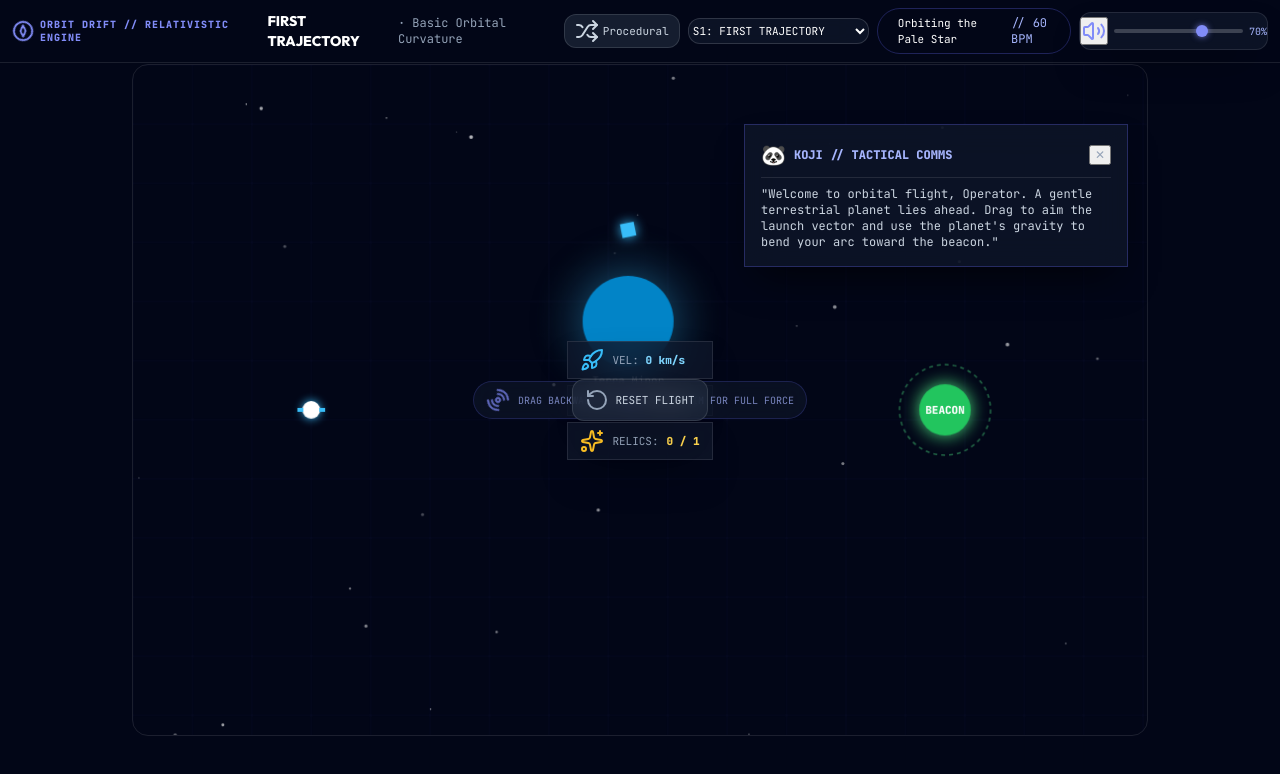
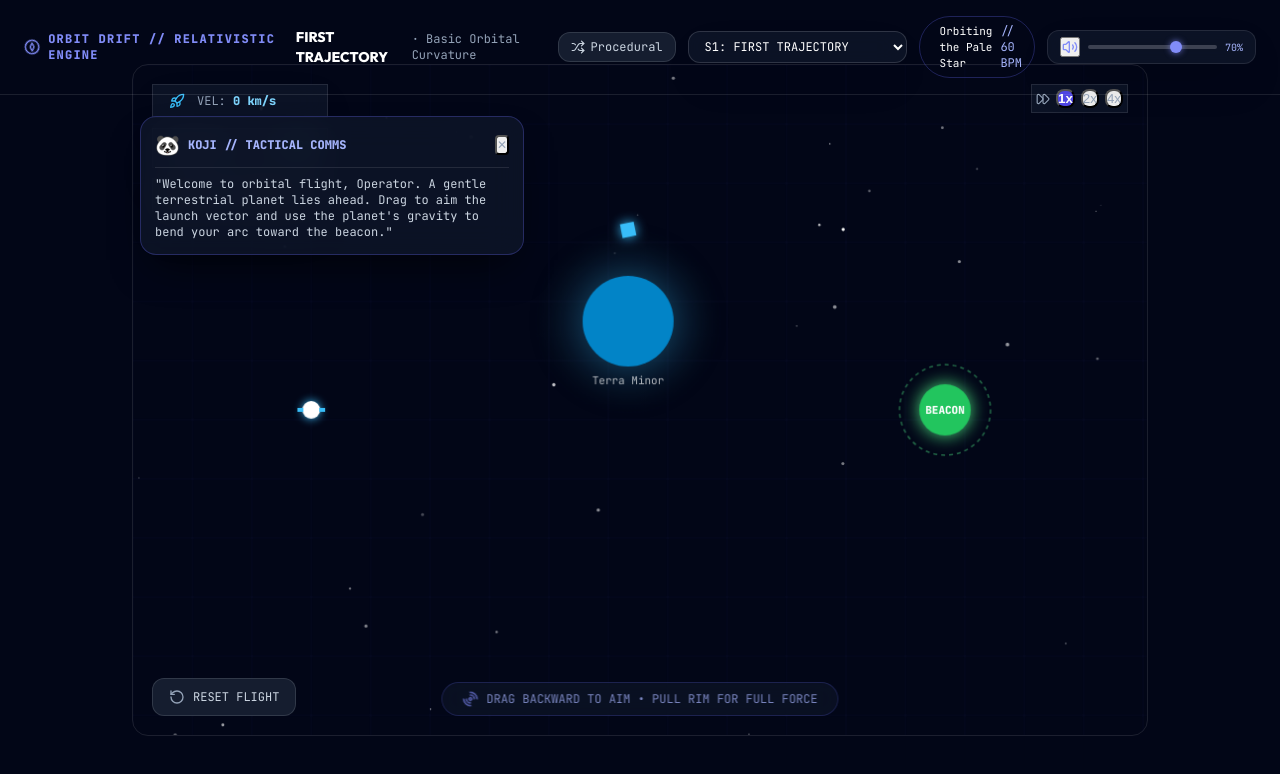
Before and after one commit to AnuraagGRao/orbital-gravity, a React (Vite) app: page / in a window 1280 px wide. Shown: the top 774 px of the page. Built offline with nearby package versions, Linux system fonts and the light colour scheme; the HTML template or start-up script is replaced by a standard one.

Commit message:
fix(mobile): resolve HUD overlap, add missing responsive insets/breakpoints, expand mobile touch slingshot grab radius

```diff
--- a/src/App.tsx
+++ b/src/App.tsx
@@ -230,14 +230,14 @@ export default function App() {
       </header>
 
       {/* ── Main Canvas Stage ─────────────────────────────────────────────────── */}
-      <div className="relative w-full max-w-[1024px] aspect-[1024/680] flex items-center justify-center p-1 sm:p-2 touch-none">
+      <div className="relative w-full max-w-[1024px] max-h-[calc(100vh-60px)] aspect-[1024/680] flex items-center justify-center p-1 sm:p-2 touch-none select-none">
         <canvas
           ref={canvasRef}
           className="w-full h-full rounded-2xl border border-white/10 shadow-[0_0_60px_rgba(15,23,42,0.8)] cursor-crosshair touch-none"
         />
 
         {/* ── Real-Time HUD Overlay ───────────────────────────────────────────── */}
-        <div className="absolute top-3 left-3 sm:top-6 sm:left-6 pointer-events-none flex flex-col gap-1.5 sm:gap-2.5 scale-90 sm:scale-100 origin-top-left">
+        <div className="absolute top-3 left-3 sm:top-6 sm:left-6 pointer-events-none flex flex-col gap-1.5 sm:gap-2.5 scale-90 sm:scale-100 origin-top-left z-20">
           {/* Velocity & Status */}
           <div className="glass-panel px-3 py-1.5 sm:px-4 sm:py-2 flex items-center gap-2 sm:gap-3 text-[11px] sm:text-xs font-mono text-white backdrop-blur-md">
             <Rocket className="w-3.5 h-3.5 sm:w-4 sm:h-4 text-sky-400" />
@@ -276,7 +276,7 @@ export default function App() {
         </div>
 
         {/* Time Warp Selector (Top-Right of Canvas) */}
-        <div className="absolute top-3 right-3 sm:top-6 sm:right-6 flex items-center gap-1 sm:gap-1.5 glass-panel p-1 sm:p-1.5 text-[11px] sm:text-xs font-mono scale-90 sm:scale-100 origin-top-right">
+        <div className="absolute top-3 right-3 sm:top-6 sm:right-6 flex items-center gap-1 sm:gap-1.5 glass-panel p-1 sm:p-1.5 text-[11px] sm:text-xs font-mono scale-90 sm:scale-100 origin-top-right z-20">
           <FastForward className="w-3 h-3 sm:w-3.5 sm:h-3.5 text-slate-400 ml-1 sm:ml-1.5" />
           {[1, 2, 4].map((warp) => (
             <button
@@ -295,15 +295,15 @@ export default function App() {
 
         {/* Slingshot Guidance Prompt */}
         {probeState === "docked" && (
-          <div className="absolute bottom-16 sm:bottom-6 left-1/2 -translate-x-1/2 glass-pill px-3 py-1.5 sm:px-5 sm:py-2 text-[10px] sm:text-xs font-mono text-indigo-300 border border-indigo-500/30 flex items-center gap-2 shadow-lg animate-pulse whitespace-nowrap">
-            <Radio className="w-3.5 h-3.5 sm:w-4 sm:h-4 text-indigo-400 animate-spin" />
+          <div className="absolute bottom-16 sm:bottom-6 left-1/2 -translate-x-1/2 glass-pill px-3 py-1.5 sm:px-5 sm:py-2 text-[10px] sm:text-xs font-mono text-indigo-300 border border-indigo-500/30 flex items-center gap-2 shadow-lg animate-pulse whitespace-nowrap z-20 pointer-events-none max-w-[90vw] overflow-hidden text-ellipsis">
+            <Radio className="w-3.5 h-3.5 sm:w-4 sm:h-4 text-indigo-400 animate-spin shrink-0" />
             <span>DRAG BACKWARD TO AIM • PULL RIM FOR FULL FORCE</span>
           </div>
         )}
 
         {/* In-Flight RCS Touch Thrusters (Mobile / Mouse Friendly) */}
         {probeState === "flying" && (
-          <div className="absolute bottom-3 right-3 sm:bottom-6 sm:right-6 flex flex-col items-center gap-1 glass-panel p-1.5 sm:p-2 scale-90 sm:scale-100 origin-bottom-right">
+          <div className="absolute bottom-3 right-3 sm:bottom-6 sm:right-6 flex flex-col items-center gap-1 glass-panel p-1.5 sm:p-2 scale-90 sm:scale-100 origin-bottom-right z-20">
             <div className="text-[9px] sm:text-[10px] font-mono text-slate-400 mb-0.5">RCS (WASD)</div>
             <button
               onClick={() => engineRef.current?.applyRcsImpulse("up")}
@@ -335,7 +335,7 @@ export default function App() {
         )}
 
         {/* Reset Flight Button */}
-        <div className="absolute bottom-3 left-3 sm:bottom-6 sm:left-6 scale-90 sm:scale-100 origin-bottom-left">
+        <div className="absolute bottom-3 left-3 sm:bottom-6 sm:left-6 scale-90 sm:scale-100 origin-bottom-left z-20">
           <button
             onClick={handleResetFlight}
             className="glass-btn px-3 py-2 sm:px-4 sm:py-2.5 rounded-xl text-[11px] sm:text-xs font-mono text-slate-300 hover:text-white flex items-center gap-1.5 sm:gap-2 cursor-pointer active:scale-95"
@@ -347,7 +347,7 @@ export default function App() {
 
         {/* ── Tactical Companion Comms Window ─────────────────────────────────── */}
         {showBriefing && (
-          <div className="absolute top-16 right-6 max-w-sm glass-panel p-4 border border-indigo-500/30 animate-in fade-in slide-in-from-right duration-300">
+          <div className="absolute top-14 left-3 right-3 sm:left-auto sm:right-6 sm:top-16 max-w-sm glass-panel p-3.5 sm:p-4 border border-indigo-500/30 rounded-2xl shadow-2xl z-30 animate-in fade-in slide-in-from-right duration-300">
             <div className="flex items-center justify-between pb-2 mb-2 border-b border-white/10">
               <div className="flex items-center gap-2">
                 <span className="text-xl">
@@ -359,7 +359,7 @@ export default function App() {
               </div>
               <button
                 onClick={() => setShowBriefing(false)}
-                className="text-xs text-slate-400 hover:text-white px-1"
+                className="text-xs text-slate-400 hover:text-white px-2 py-0.5 rounded hover:bg-white/10 cursor-pointer"
               >
                 ✕
               </button>
--- a/src/game/engine.ts
+++ b/src/game/engine.ts
@@ -155,11 +155,12 @@ export class OrbitalEngine {
       };
     };
 
-    const handlePointerDown = (pos: Vector2D) => {
+    const handlePointerDown = (pos: Vector2D, isTouch = false) => {
       if (this.probe.state !== "docked") return;
       const dist = Math.hypot(pos.x - this.probe.x, pos.y - this.probe.y);
       // Forgiving grab radius for touch screens & high-DPI displays
-      if (dist < 120) {
+      const threshold = isTouch ? 180 : 130;
+      if (dist < threshold) {
         this.isAiming = true;
         this.aimCurrentPos = pos;
         this.updateAimPreview();
@@ -188,7 +189,7 @@ export class OrbitalEngine {
       }
     };
 
-    this.canvas.addEventListener("mousedown", (e) => handlePointerDown(getPos(e)));
+    this.canvas.addEventListener("mousedown", (e) => handlePointerDown(getPos(e), false));
     window.addEventListener("mousemove", (e) => handlePointerMove(getPos(e)));
     window.addEventListener("mouseup", () => handlePointerUp());
 
@@ -197,9 +198,9 @@ export class OrbitalEngine {
       if (e.touches.length > 0) {
         const pos = getPos(e.touches[0]);
         const dist = Math.hypot(pos.x - this.probe.x, pos.y - this.probe.y);
-        if (dist < 120 && this.probe.state === "docked") {
+        if (dist < 180 && this.probe.state === "docked") {
           e.preventDefault();
-          handlePointerDown(pos);
+          handlePointerDown(pos, true);
         }
       }
     }, { passive: false });
--- a/src/index.css
+++ b/src/index.css
@@ -33,20 +33,50 @@ body {
 .fixed { position: fixed; }
 .inset-0 { inset: 0; }
 .top-0 { top: 0; }
-.bottom-0 { bottom: 0; }
-.left-0 { left: 0; }
-.right-0 { right: 0; }
+.top-1 { top: 0.25rem; }
+.top-2 { top: 0.5rem; }
+.top-3 { top: 0.75rem; }
 .top-4 { top: 1rem; }
 .top-6 { top: 1.5rem; }
+.top-12 { top: 3rem; }
+.top-14 { top: 3.5rem; }
 .top-16 { top: 4rem; }
+.bottom-0 { bottom: 0; }
+.bottom-1 { bottom: 0.25rem; }
+.bottom-2 { bottom: 0.5rem; }
+.bottom-3 { bottom: 0.75rem; }
+.bottom-4 { bottom: 1rem; }
 .bottom-6 { bottom: 1.5rem; }
+.bottom-12 { bottom: 3rem; }
+.bottom-16 { bottom: 4rem; }
+.left-0 { left: 0; }
+.left-1 { left: 0.25rem; }
+.left-2 { left: 0.5rem; }
+.left-3 { left: 0.75rem; }
+.left-4 { left: 1rem; }
 .left-6 { left: 1.5rem; }
+.right-0 { right: 0; }
+.right-1 { right: 0.25rem; }
+.right-2 { right: 0.5rem; }
+.right-3 { right: 0.75rem; }
+.right-4 { right: 1rem; }
 .right-6 { right: 1.5rem; }
 .left-1\/2 { left: 50%; }
 .-translate-x-1\/2 { transform: translateX(-50%); }
 
+.scale-90 { transform: scale(0.9); }
+.scale-95 { transform: scale(0.95); }
+.scale-100 { transform: scale(1); }
+.origin-top-left { transform-origin: top left; }
+.origin-top-right { transform-origin: top right; }
+.origin-bottom-left { transform-origin: bottom left; }
+.origin-bottom-right { transform-origin: bottom right; }
+
+.z-10 { z-index: 10; }
+.z-20 { z-index: 20; }
 .z-30 { z-index: 30; }
 .z-40 { z-index: 40; }
+.z-50 { z-index: 50; }
 
 .flex { display: flex; }
 .flex-col { flex-direction: column; }
@@ -203,6 +233,39 @@ body {
 .flex-1 { flex: 1 1 0%; }
 
 /* Responsive Utilities */
+@media (min-width: 640px) {
+  .sm\:top-6 { top: 1.5rem; }
+  .sm\:bottom-6 { bottom: 1.5rem; }
+  .sm\:left-6 { left: 1.5rem; }
+  .sm\:right-6 { right: 1.5rem; }
+  .sm\:scale-100 { transform: scale(1); }
+  .sm\:px-3 { padding-left: 0.75rem; padding-right: 0.75rem; }
+  .sm\:px-4 { padding-left: 1rem; padding-right: 1rem; }
+  .sm\:px-5 { padding-left: 1.25rem; padding-right: 1.25rem; }
+  .sm\:px-6 { padding-left: 1.5rem; padding-right: 1.5rem; }
+  .sm\:py-1\.5 { padding-top: 0.375rem; padding-bottom: 0.375rem; }
+  .sm\:py-2 { padding-top: 0.5rem; padding-bottom: 0.5rem; }
+  .sm\:py-2\.5 { padding-top: 0.625rem; padding-bottom: 0.625rem; }
+  .sm\:py-4 { padding-top: 1rem; padding-bottom: 1rem; }
+  .sm\:gap-1\.5 { gap: 0.375rem; }
+  .sm\:gap-2 { gap: 0.5rem; }
+  .sm\:gap-2\.5 { gap: 0.625rem; }
+  .sm\:gap-3 { gap: 0.75rem; }
+  .sm\:gap-4 { gap: 1rem; }
+  .sm\:w-3\.5 { width: 0.875rem; }
+  .sm\:h-3\.5 { height: 0.875rem; }
+  .sm\:w-4 { width: 1rem; }
+  .sm\:h-4 { height: 1rem; }
+  .sm\:w-5 { width: 1.25rem; }
+  .sm\:h-5 { height: 1.25rem; }
+  .sm\:w-44 { width: 11rem; }
+  .sm\:text-xs { font-size: 0.75rem; line-height: 1rem; }
+  .sm\:text-\[11px\] { font-size: 11px; }
+  .sm\:inline { display: inline !important; }
+  .sm\:flex { display: flex !important; }
+  .sm\:hidden { display: none !important; }
+}
+
 @media (max-width: 768px) {
   .hidden.md\:flex { display: none !important; }
 }
```
